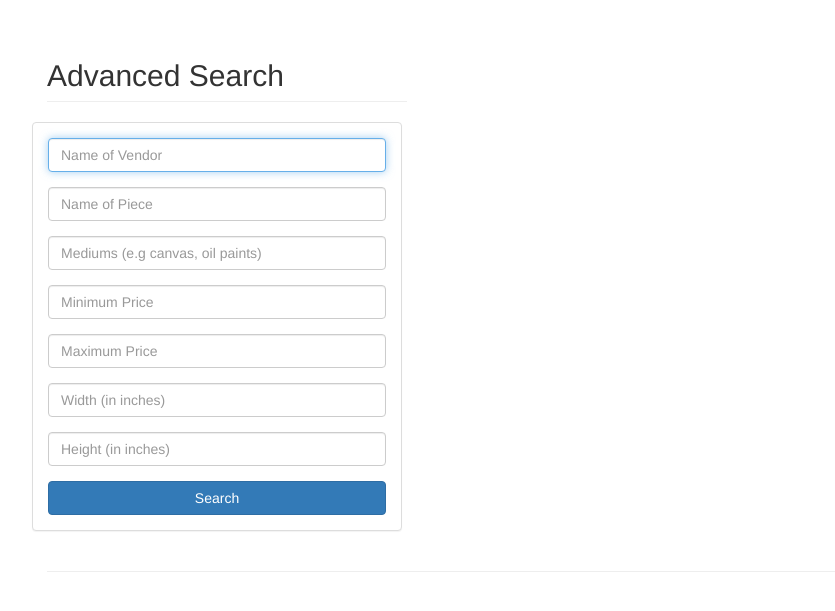
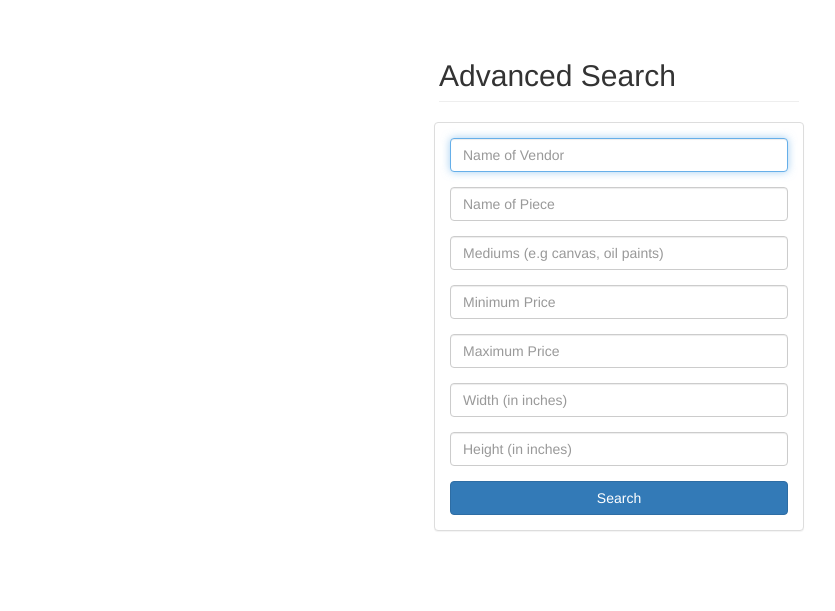
Before and after one commit to BrambleLLC/Artizanz, a Flask app: page /advanced-search in a window 1280 px wide. Shown: the part 51-662 px from the top of the page, without its empty margins (23-858 px from the left). Run offline with Flask 2, Linux system fonts and the light colour scheme; parts of the project's set-up code (start-up, migrations or seed data) failed here and were passed over; some libraries are stand-ins or nearby versions.

Commit message:
center fix

```diff
--- a/src/templates/advanced_search.html
+++ b/src/templates/advanced_search.html
@@ -3,11 +3,11 @@
 {% block content %}
 <!--suppress HtmlUnknownTarget -->
 
-<div class="row">
+<div class="row row-centered">
     <div class="col-lg-4 col-md-4 col-centered">
         <h2 class="page-header"> Advanced Search </h2>
     </div>
-    <div class="row">
+    <div class="row row-centered">
         <div class="col-lg-4 col-md-4 col-centered">
             <div class="panel panel-default">
                 <div class="panel-body">
@@ -41,11 +41,6 @@
         </div>
     </div>
 </div>
-<div class="row">
-    <div class="col-lg-12 col-md-12 col-centered">
-        <hr>
-    </div>
-</div>
 
 
 {% endblock %}
```
